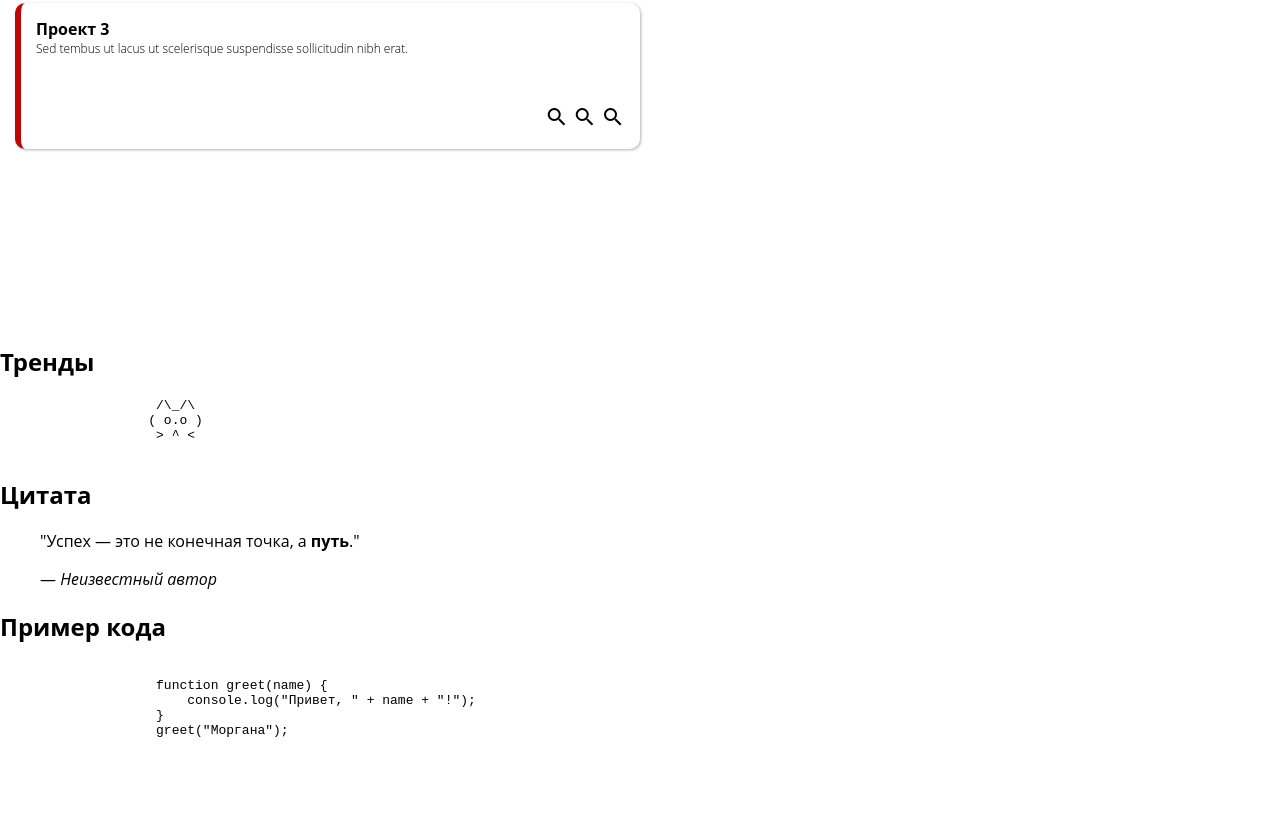
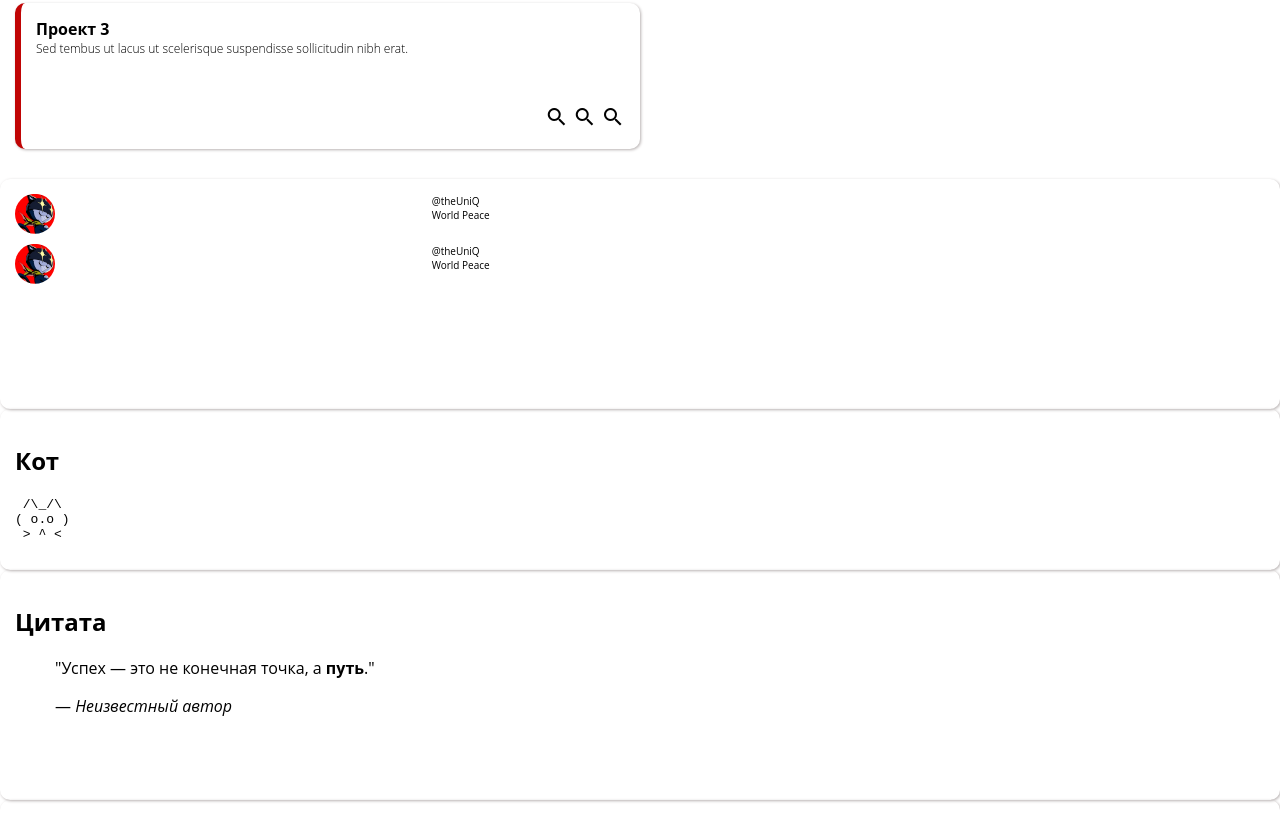
Before and after one commit to theSirD/frontendLabs, a plain HTML site: page lab-2/index.html in a window 1280 px wide. Shown: the part 609-1440 px from the top of the page. Before the commit the page ends 1390 px from the top, so only its background shows below. Drawn offline with Linux system fonts and the light colour scheme.

Commit message:
feat: adds style to the rest of main section

```diff
--- a/lab-2/index.html
+++ b/lab-2/index.html
@@ -102,12 +102,28 @@
             </article>
         </section>
         <aside class="main-side-info">
-            <h2 class="main-side-text">Тренды</h2>
-            <section class="trends-list">
-                <article></article>
-                <article></article>
+            <section class="trends">
+                <article class="trends-items">
+                    <div>
+                        <img src="imgs/morganna.png" class="avatar">
+                    </div>
+                    <div>
+                        <p>@theUniQ</p>
+                        <p>World Peace</p>
+                    </div>
+                </article>
+                <article class="trends-items">
+                    <div>
+                        <img src="imgs/morganna.png" class="avatar">
+                    </div>
+                    <div>
+                        <p>@theUniQ</p>
+                        <p>World Peace</p>
+                    </div>
+                </article>
             </section>
             <section class="graphics">
+                <h2>Кот</h2>
 <pre>
  /\_/\
 ( o.o )
--- a/lab-2/style.css
+++ b/lab-2/style.css
@@ -109,7 +109,7 @@ body {
 .projects {
     display: grid;
     grid-template-columns: 1fr 1fr;
-    grid-template-rows: 1fr 1fr 1fr;
+    grid-template-rows: 1fr 1fr;
     gap: 15px;
     padding: 15px 0 15px 15px;
 }
@@ -141,3 +141,35 @@ body {
 .project-card-icons {
     justify-self: end;
 }
+
+.main-side-info {
+    display: grid;
+    grid-template-rows: 1fr 0.1fr 1fr;
+    padding-top: 15px;
+    padding-bottom: 15px;
+}
+
+.main-side-info > * {
+    padding: 15px;
+    box-shadow: 1px 1px 3px rgb(184, 178, 178);
+    border-radius: 10px;
+}
+.trends {
+    display: grid;
+    grid-template-rows: repeat(4, 1fr);
+    background-color: white;
+}
+
+.trends-items {
+    display: grid;
+    grid-template-columns: 0.5fr 1fr;
+    padding-bottom: 10px;
+}
+
+.trends-items > article {
+    align-self: center;
+}
+
+.trends-items p {
+    font-size: 10px;
+}
```
Also changed, not shown: lab-2/imgs/morganna.png (added). Lines whose indentation alone changed are shown as unchanged.
